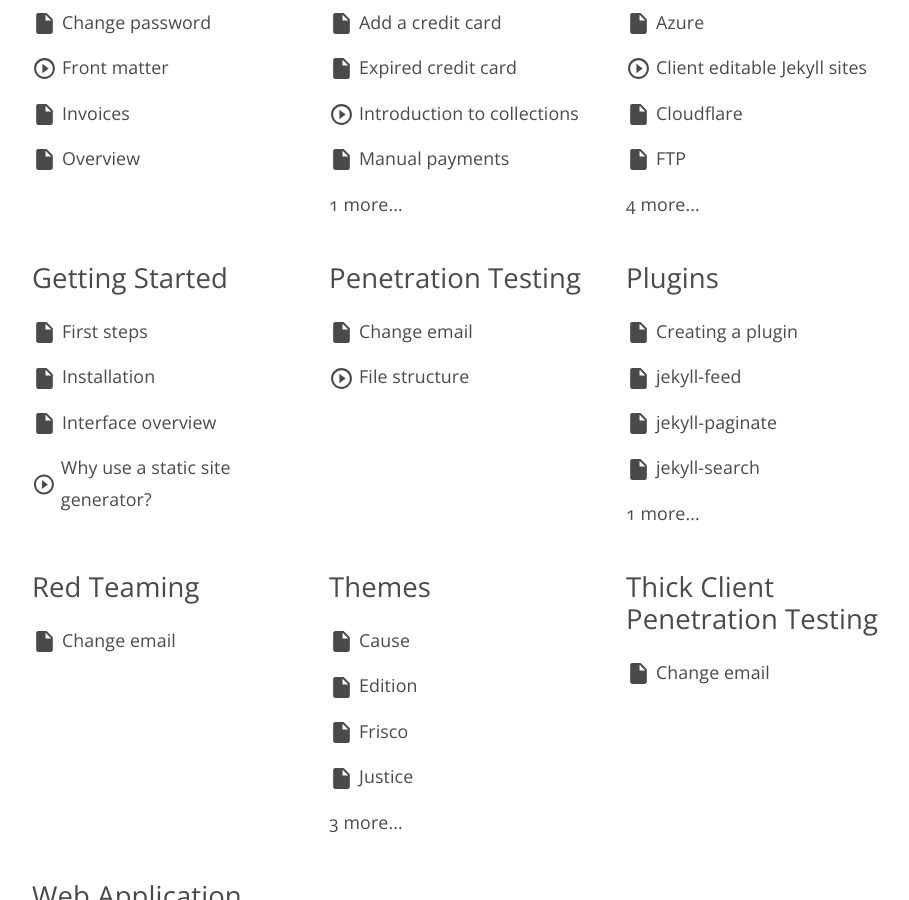
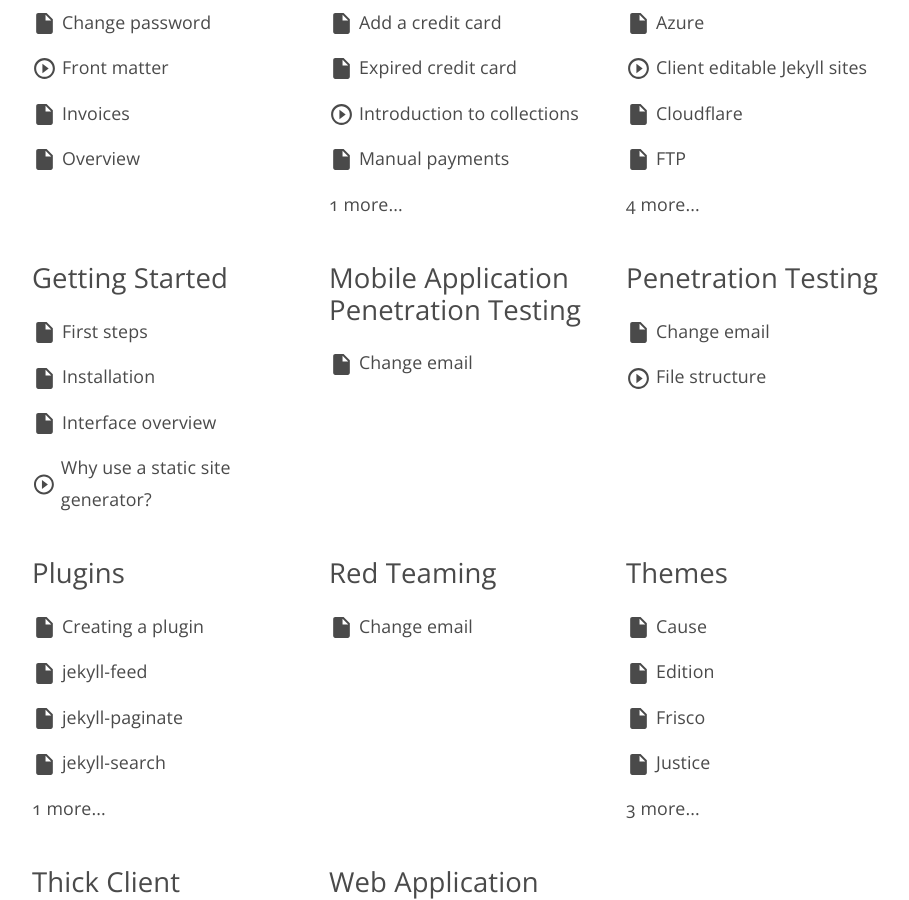
Before and after one commit to 101020210359/hackerspaces.me, a Jekyll site: the page built from index.html, in a window 1280 px wide and 900 px high, scrolled down 548 px. Shown: the whole window, without its empty margins (158-1067 px from the left). Built offline with Jekyll 4.4.1, drawn with Linux system fonts in a browser that asks for light colours; nearby versions of some CDN libraries.

Commit message:
Updated '_posts/2017-01-16-change-email.md' via CloudCannon

```diff
--- a/_posts/2017-01-16-change-email.md
+++ b/_posts/2017-01-16-change-email.md
@@ -6,6 +6,7 @@ categories:
   - red-teaming
   - web-application-penetration-testing
   - thick-client-penetration-testing
+  - mobile-application-penetration-testing
 description: Update your email address
 type: Document
 ---
```
